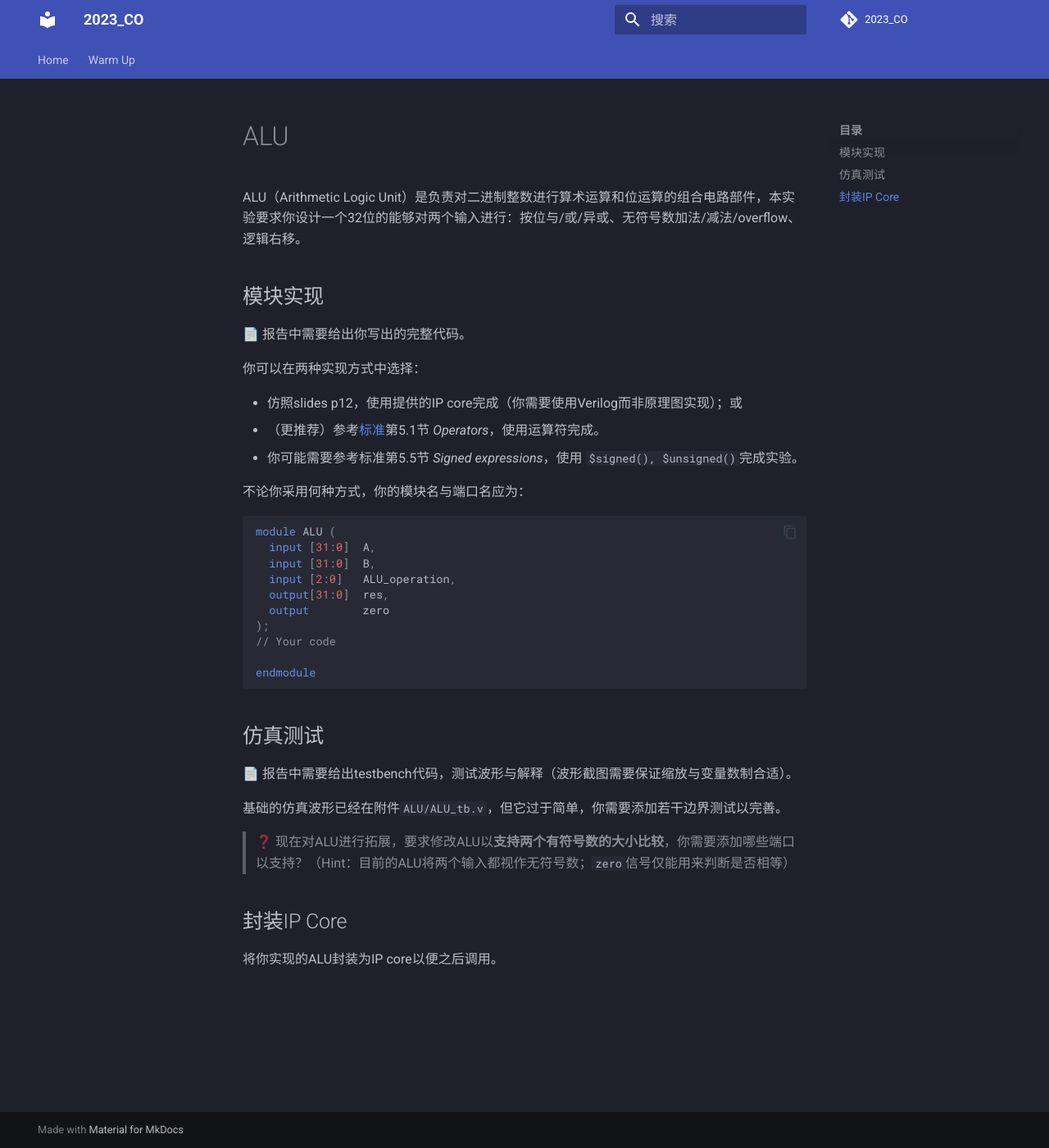
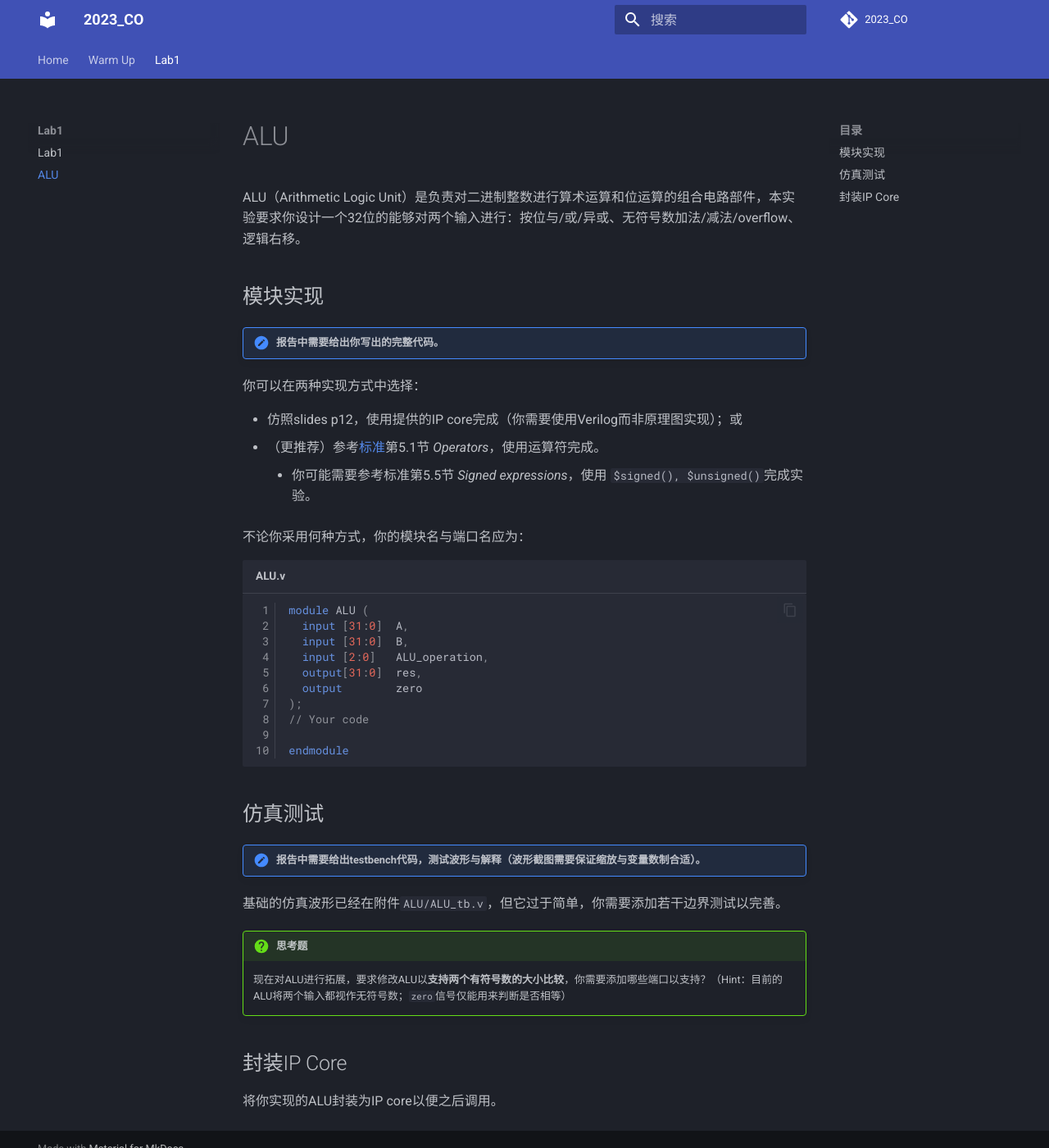
Before and after one commit to Guahao31/2023_CO, an MkDocs documentation site: the page built from docs/Lab1/ALU_RegFile/ALU.md, in a window 1280 px wide and 1400 px high. Shown: the whole window at 82% size. Built offline with MkDocs 1.6.1 and Material for MkDocs 9.7.7, drawn with Linux system fonts in a browser that asks for light colours; comment, search, counter and statistics services are not loaded.

Commit message:
ALU.md & Lab1.md

````diff
--- a/docs/Lab1/ALU_RegFile/ALU.md
+++ b/docs/Lab1/ALU_RegFile/ALU.md
@@ -4,17 +4,17 @@ ALU（Arithmetic Logic Unit）是负责对二进制整数进行算术运算和
 
 ## 模块实现
 
-📄 报告中需要给出你写出的完整代码。
+!!! note "报告中需要给出你写出的完整代码。"
 
 你可以在两种实现方式中选择：
 
 * 仿照slides p12，使用提供的IP core完成（你需要使用Verilog而非原理图实现）；或
 * （更推荐）参考[标准](https://ieeexplore.ieee.org/document/1620780)第5.1节 *Operators*，使用运算符完成。
-  * 你可能需要参考标准第5.5节 *Signed expressions*，使用 `$signed(), $unsigned()`完成实验。
+    * 你可能需要参考标准第5.5节 *Signed expressions*，使用 `$signed(), $unsigned()`完成实验。
 
 不论你采用何种方式，你的模块名与端口名应为：
 
-```verilog
+```verilog linenums="1" title="ALU.v"
 module ALU (
   input [31:0]  A,
   input [31:0]  B,
@@ -29,11 +29,13 @@ endmodule
 
 ## 仿真测试
 
-📄 报告中需要给出testbench代码，测试波形与解释（波形截图需要保证缩放与变量数制合适）。
+!!! note "报告中需要给出testbench代码，测试波形与解释（波形截图需要保证缩放与变量数制合适）。"
 
 基础的仿真波形已经在附件`ALU/ALU_tb.v`，但它过于简单，你需要添加若干边界测试以完善。
 
-> ❓ 现在对ALU进行拓展，要求修改ALU以**支持两个有符号数的大小比较**，你需要添加哪些端口以支持？（Hint：目前的ALU将两个输入都视作无符号数；`zero`信号仅能用来判断是否相等）
+
+!!! question "思考题"
+    现在对ALU进行拓展，要求修改ALU以**支持两个有符号数的大小比较**，你需要添加哪些端口以支持？（Hint：目前的ALU将两个输入都视作无符号数；`zero`信号仅能用来判断是否相等）
 
 ## 封装IP Core
 
--- a/mkdocs.yml
+++ b/mkdocs.yml
@@ -8,6 +8,7 @@ theme:
   features:
     - content.code.copy
     - navigation.tabs
+    - navigation.sections
   icon:
     repo: fontawesome/brands/git-alt
 
@@ -33,3 +34,6 @@ nav:
   - Warm Up:
     - Vivado 安装: warmup/Vivado_installation.md
     - Lab0: warmup/Lab0.md
+  - Lab1:
+    - Lab1/Lab1.md
+    - ALU: Lab1/ALU_RegFile/ALU.md
````
Also changed, not shown: docs/Lab1/Lab1.md (+2 -2 lines).
